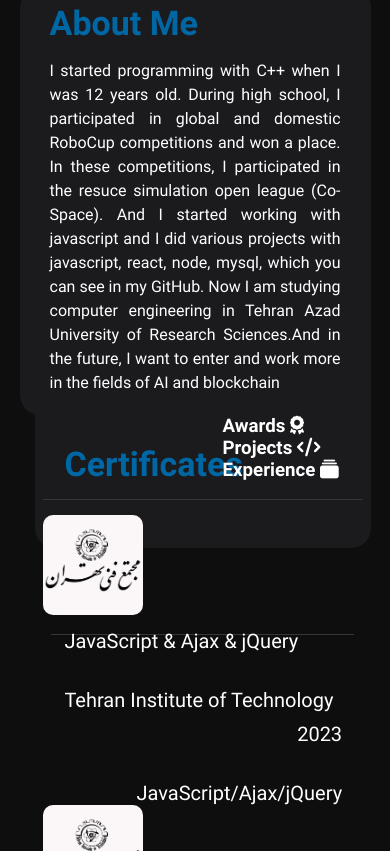
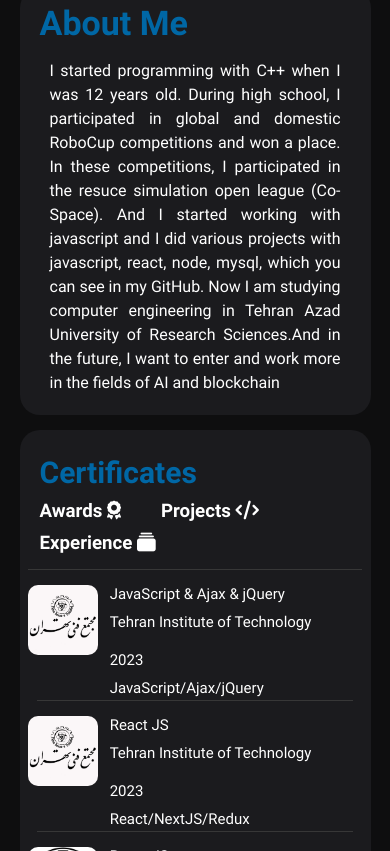
Before and after one commit to ariankoochak/PersonalWebsite, a React (Create React App) app in the folder ariankoochak/: page / in a window 390 px wide. Shown: the part 1149-2000 px from the top of the page. Built offline with nearby package versions, Linux system fonts and the light colour scheme.

Commit message:
full mobile responsive

```diff
--- a/ariankoochak/src/Assets/Styles/global.css
+++ b/ariankoochak/src/Assets/Styles/global.css
@@ -568,8 +568,71 @@ a{
     .about-div{
         width: 100%;
         margin-top: 15px;
+        float: none;
+        margin-left: 0;
     }
-
+    .datas-div{
+        width: 100%;
+        float: none;
+        margin-left: 0;
+        margin-bottom: 15px;
+    }
+    .divs-title{
+        padding-left: 20px;
+    }
+    .datas-div .divs-title{
+        font-size: 30px;
+    }
+    .datas-div .header{
+        display: block !important;
+        float: none;
+    }
+    .datas-div .head-options{
+        display: block !important;
+        float: none;
+        width: 100% !important;
+    }
+    .datas-div .head-options h3{
+        display: inline-block;
+        padding-top: 10px;
+    }
+    .certificate-card .institute-image{
+        width: 70px;
+        height: 70px;
+    }
+    .certificate-card{
+        height: 100px;
+    }
+    .certificate-datas{
+        right: 2px;
+        width: 75%;
+    }
+    .certificate-card .certificate-datas span{
+        font-size: 15px;
+    }
+    .certificate-card .certificate-datas .margin-down{
+        margin-bottom: 10px;
+    }
+    .certificate-card .institute-image i{
+        font-size: 70px;
+    }
+    .certificate-card .certificate-datas .left-side{
+        width: 100%;
+        margin-top: 0;
+        margin-bottom: 10px;
+    }
+    .certificate-card .certificate-datas .right-side{
+        width: 100%;
+        text-align: left;
+    }
+    .main-datas{
+        height: 380px !important;
+    }
+    .certificate-card .certificate-datas a{
+        right: 0;
+        top: -10px;
+        font-size: 17px;
+    }
 }
 
 @media only screen and (min-width: 768px) {
```
